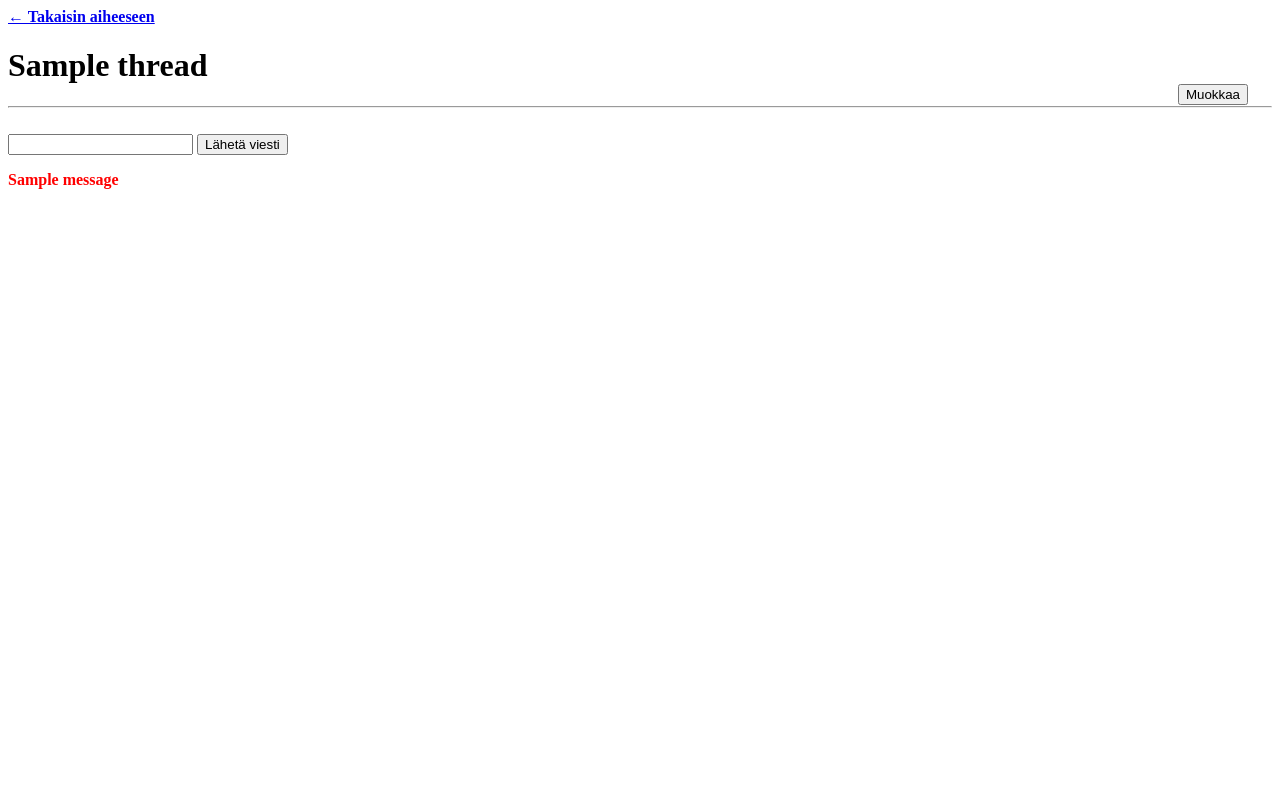
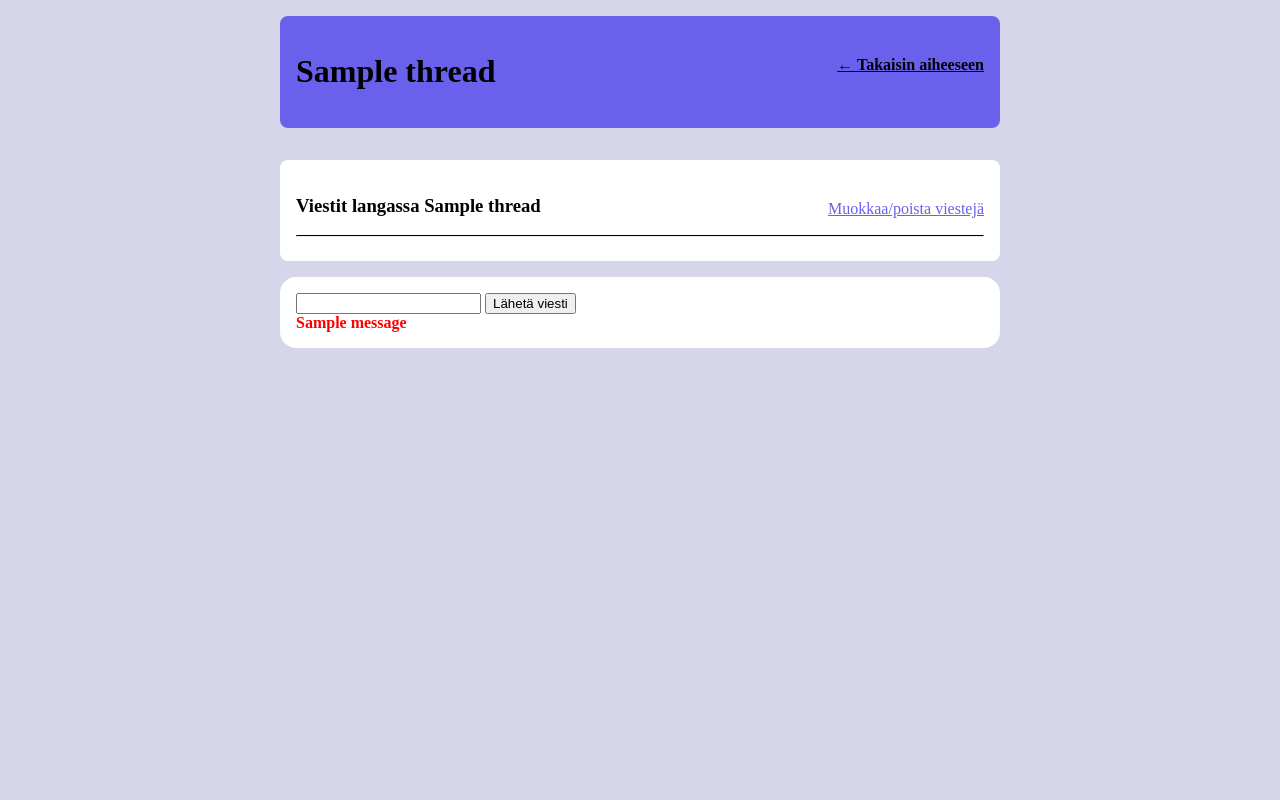
Before and after one commit to JimiUrsin/tsoha-diskus, a Flask app: template templates/thread.html in a window 1280 px wide. Run offline with Flask 2, Linux system fonts and the light colour scheme; the visitor is signed in with stand-in values (Sample User, id 1); the template is opened without the code that fills it: most values are stand-ins (such as "Sample title", 1, 10 or a date in 2020); one stand-in notice (Sample message) is shown.

Commit message:
Visual overhaul

```diff
--- a/routes.py
+++ b/routes.py
@@ -268,7 +268,7 @@ def get_rights():
 
 @app.route("/manage-rights", methods=["POST"])
 def set_rights():
-    if session["csrf_token"] != request.form.get("csrf_token"):
+    if session.get("csrf_token") != request.form.get("csrf_token"):
         abort(403)
     if not session.get("admin"):
         return redirect("/")
--- /dev/null
+++ b/static/style.css
@@ -0,0 +1,37 @@
+body {
+    background:#D5D6EA;
+    margin: auto;
+    max-width: 45em;
+    font-family: 'Roboto' 'Segoe UI', sans-serif;
+}
+h4 {
+    margin:0;
+}
+hr {
+    border-top: 1px solid black;
+}
+#top-bar {
+    background:#6960EC;
+    font-weight:bold;
+    padding: 1em;
+    margin-top: 1em;
+    border-radius: .5em
+}
+#top-bar a {
+    color:black;
+}
+a {
+    color: #6960EC;
+}
+#middle {
+    background:white;
+    border-radius: .5em;
+    margin-top: 2em;
+    padding: 1em;
+}
+#bottom {
+    background:white;
+    border-radius: 1em;
+    margin-top: 1em;
+    padding: 1em;
+}
--- /dev/null
+++ b/templates/layout.html
@@ -0,0 +1,11 @@
+<!DOCTYPE html>
+<html lang="fi">
+    <head>
+        <meta name="viewport" content="width=device-width, initial-scale=1">
+        <link rel="stylesheet" href="/static/style.css">
+        <title>Diskus{% block title %}{% endblock %}</title>
+    </head>
+    <body>
+        {% block content %}{% endblock %}
+    </body>
+</html>
--- a/templates/thread.html
+++ b/templates/thread.html
@@ -1,22 +1,31 @@
-<title>Diskus - {{thread.title}}</title>
+{% extends "layout.html" %}
+{% block title %} - {{thread.title}}{% endblock %}
 
-<a href="/forums/{{thread.forum_id}}"><strong>← Takaisin aiheeseen</strong></a><br>
-<h1>{{thread.title}}
-{% if session.username %}
-    <form action="{{thread.id}}" method="GET" style="right:1em; position:absolute">
-        {% if not edit %}<input type="hidden" name="edit" value=1>{% endif %}
-        <input type="submit" value="{% if edit %}Lopeta muokkaus{% else %}Muokkaa{% endif%}">
-    </form>
-{% endif %}
-</h1>
+{% block content %}
+<div id="top-bar">
+<p style="float:right; padding-top:.5em;">
+<a href="/forums/{{thread.forum_id}}">← Takaisin aiheeseen</a> <br>
+</p>
+<h1>{{thread.title}}</h1>
+</div>
 
 
-
+<div id="middle">
+{% if session.username %}
+    <p style="float:right; padding-top:.5em;">
+        {% if edit %}
+            <a href="{{thread.id}}">Lopeta muokkaaminen</a>
+        {% else %}
+            <a href="{{thread.id}}?edit=1">Muokkaa/poista viestejä</a>
+        {% endif %}
+    </p>
+{% endif %}
+<h3>Viestit langassa {{thread.title}}</h3>
 <hr>
 {% for message in messages %}
-    <strong>Lähettänyt: {{message.username}} {{message.sent_at.strftime("%d.%m.%Y klo %H:%M:%S")}}</strong> <br>
     <div id="text_{{message.id}}" style="display:block">
     <p>{{message.content}}</p>
+    <strong>Lähettänyt: {{message.username}} {{message.sent_at.strftime("%d.%m.%Y klo %H:%M:%S")}}</strong>
     {% if edit and (session.username == message.username or session.admin) %}
         <form action="/deletemessage" method="POST">
             <input type="submit" value="Poista viesti">
@@ -41,7 +50,10 @@
 
     <hr>
     {% endfor %}
-<br>
+</div>
+
+{% if session.username or get_flashed_messages() %}
+    <div id="bottom">
         {% if session.username %}
             <form action="/createmessage" method="POST">
                 <input type="text" name="content">
@@ -53,6 +65,8 @@
         {% for message in get_flashed_messages() %}
             <strong style="color:red">{{message}}</strong>
         {% endfor %}
+    </div>
+{% endif %}
 
 <script type="text/javascript">
     function edit(message_id) {
@@ -64,3 +78,4 @@
         document.getElementById("text_" + message_id).style.display="block";
     }
 </script>
+{% endblock %}
```
Also changed, not shown: templates/forum.html (+26 -11 lines), templates/index.html (+33 -23 lines), templates/login.html (+9 -1 lines), templates/register.html (+10 -1 lines). Lines whose indentation alone changed are shown as unchanged.
